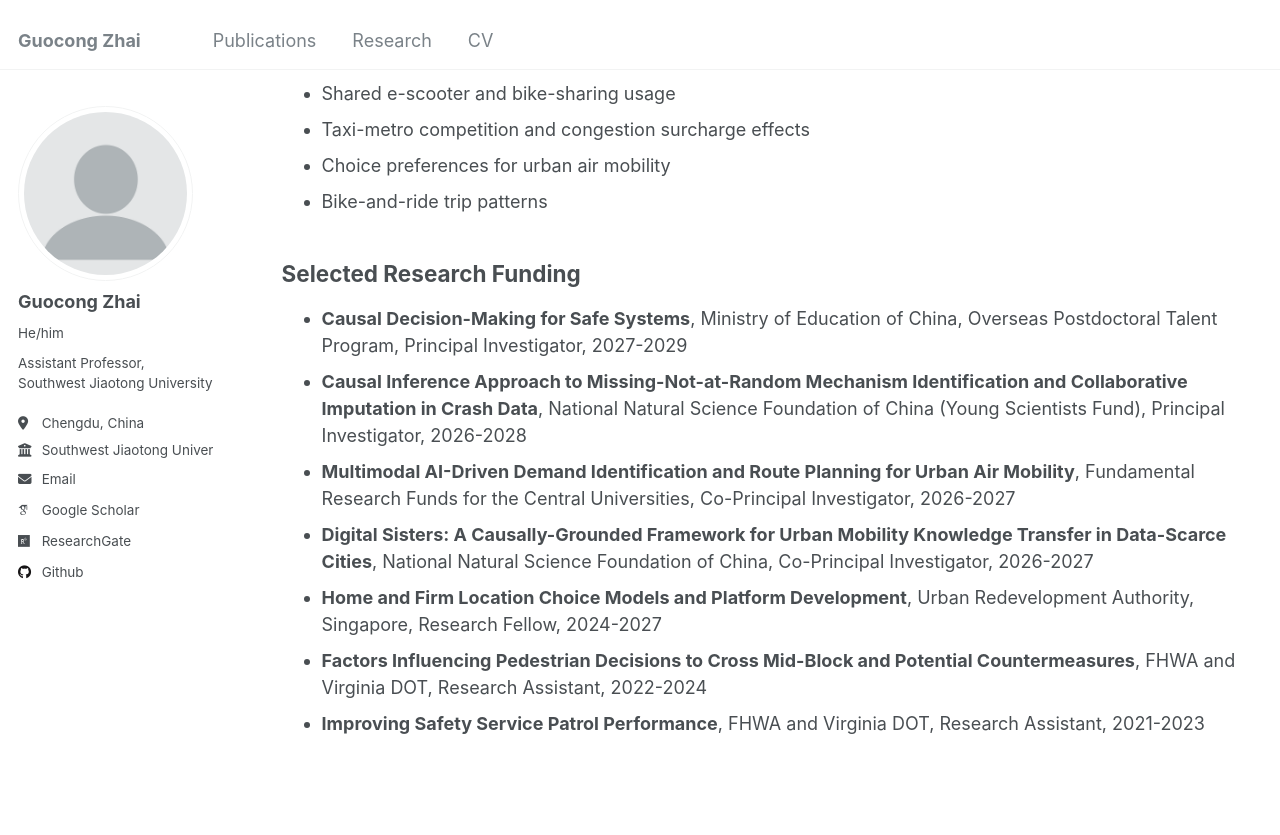
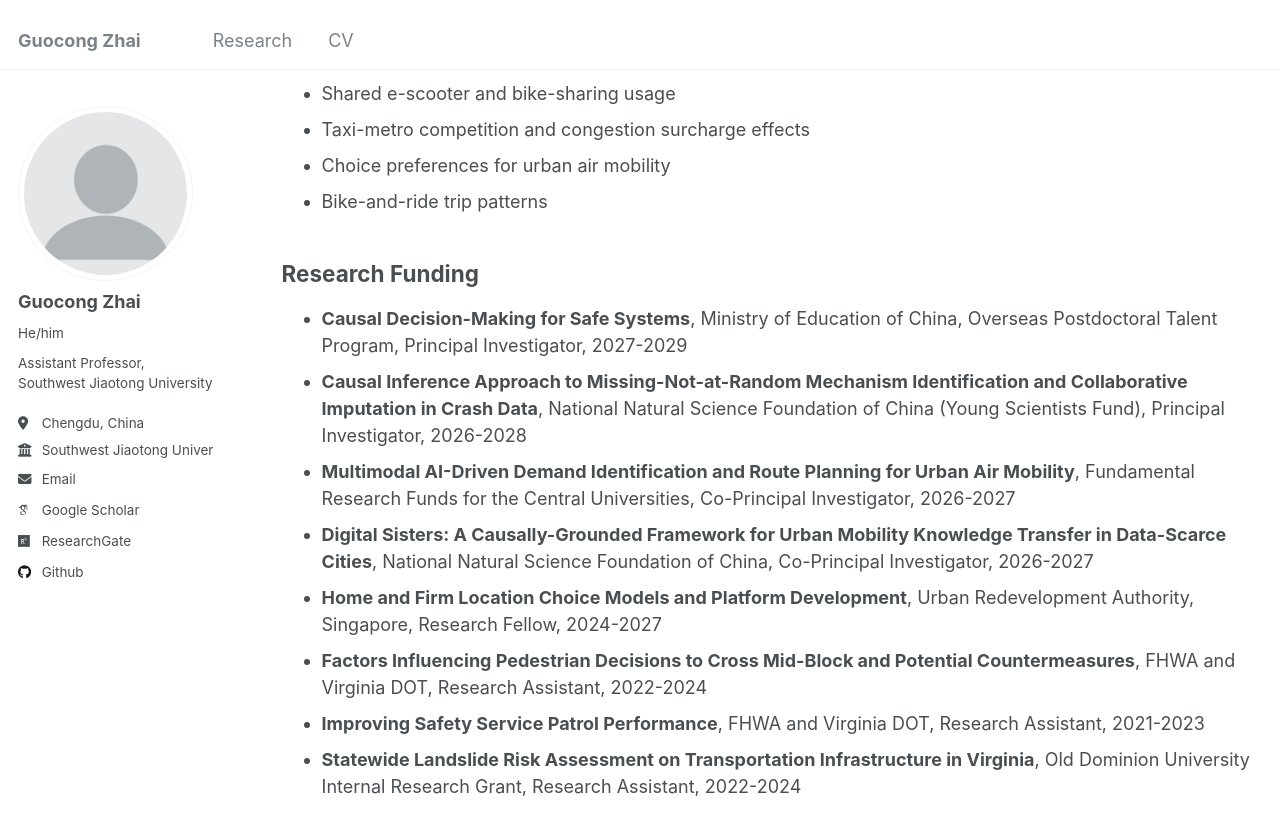
Before and after one commit to gzhai001/gzhai001.github.io, a Jekyll site: the page built from _pages/research.md, in a window 1280 px wide and 900 px high, scrolled down 1565 px. Shown: the top 835 px of the window. Built offline with Jekyll 4.4.1, drawn with Linux system fonts in a browser that asks for light colours; some web fonts are replaced.

Commit message:
Add landslide grant (all fundings), remove Publications nav tab

```diff
--- a/_data/navigation.yml
+++ b/_data/navigation.yml
@@ -5,9 +5,6 @@
 # prevent it from being included in the site.
 
 main:
-  - title: "Publications"
-    url: /#publications
-
   - title: "Research"
     url: /research/
 
--- a/_pages/research.md
+++ b/_pages/research.md
@@ -31,7 +31,7 @@ How do people choose and use shared mobility services, and how do built environm
 - Choice preferences for urban air mobility
 - Bike-and-ride trip patterns
 
-## Selected Research Funding
+## Research Funding
 
 - **Causal Decision-Making for Safe Systems**, Ministry of Education of China, Overseas Postdoctoral Talent Program, Principal Investigator, 2027-2029
 - **Causal Inference Approach to Missing-Not-at-Random Mechanism Identification and Collaborative Imputation in Crash Data**, National Natural Science Foundation of China (Young Scientists Fund), Principal Investigator, 2026-2028
@@ -40,3 +40,4 @@ How do people choose and use shared mobility services, and how do built environm
 - **Home and Firm Location Choice Models and Platform Development**, Urban Redevelopment Authority, Singapore, Research Fellow, 2024-2027
 - **Factors Influencing Pedestrian Decisions to Cross Mid-Block and Potential Countermeasures**, FHWA and Virginia DOT, Research Assistant, 2022-2024
 - **Improving Safety Service Patrol Performance**, FHWA and Virginia DOT, Research Assistant, 2021-2023
+- **Statewide Landslide Risk Assessment on Transportation Infrastructure in Virginia**, Old Dominion University Internal Research Grant, Research Assistant, 2022-2024
```
